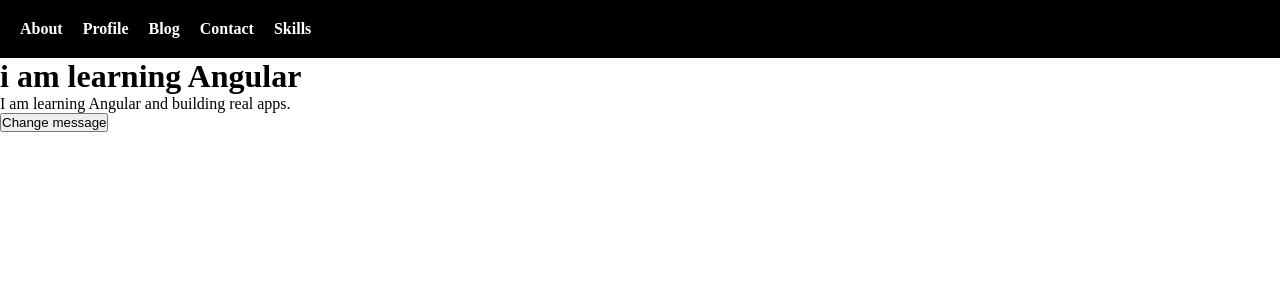
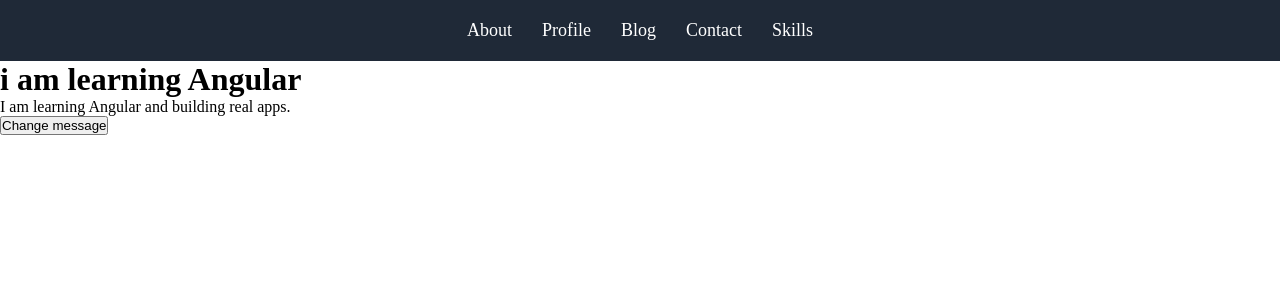
Before and after one commit to Maina-git/ANGULAR-APP, an Angular app: page /about in a window 1280 px wide. Shown: the top 300 px of the page. Built offline with nearby package versions, Linux system fonts and the light colour scheme.

Commit message:
added routerlink and the commonodule

```diff
--- a/src/app/app.html
+++ b/src/app/app.html
@@ -1,10 +1,14 @@
-<nav>
+<!--<nav>
   <a routerLink="/about">About</a>
   <a routerLink="/profile">Profile</a>
   <a routerLink="/blog">Blog</a>
   <a routerLink="/contacts">Contact</a>
   <a routerLink="/skills">Skills</a>
 </nav>
+-->
+
+<app-navbar></app-navbar>
+
+<router-outlet></router-outlet>
 
 <!-- this serves as the  window screen for  the  nav items  better display -->
-<router-outlet></router-outlet>
--- a/src/app/app.ts
+++ b/src/app/app.ts
@@ -1,10 +1,11 @@
 
 import { Component } from '@angular/core';
 import { RouterOutlet, RouterLink } from '@angular/router';
+import { Navbar } from './components/navbar/navbar';
 
 @Component({
   selector: "app-root",
-  imports: [RouterOutlet, RouterLink],
+  imports: [RouterOutlet, Navbar],
   templateUrl: "./app.html",
   styleUrls: ["./app.css"]
 })
--- /dev/null
+++ b/src/app/components/navbar/navbar.css
@@ -0,0 +1,19 @@
+nav {
+  display: flex;
+  justify-content: center;
+  gap: 30px;
+  padding: 20px;
+  background-color: #1f2937;
+}
+
+a {
+  text-decoration: none;
+  color: white;
+  font-size: 18px;
+  font-weight: 500;
+  transition: 0.3s;
+}
+
+a:hover {
+  color: #60a5fa;
+}
--- /dev/null
+++ b/src/app/components/navbar/navbar.html
@@ -0,0 +1,5 @@
+<nav class="navbar">
+  <a *ngFor="let item of link" [routerLink]="item.path">
+    {{ item.title }}
+  </a>
+</nav>
--- /dev/null
+++ b/src/app/components/navbar/navbar.ts
@@ -0,0 +1,30 @@
+import { Component } from '@angular/core';
+import { RouterLink } from '@angular/router';
+import { CommonModule } from '@angular/common';
+//import path from 'path/win32';
+
+//RouterLink is used to navigate between different pages in the application
+//common module is used to access common directives and pipes in the template
+
+interface Link {
+  path:string,
+  title:string
+}
+
+@Component({
+  selector: 'app-navbar',
+  standalone:true,
+  imports: [RouterLink, CommonModule],
+  templateUrl: './navbar.html',
+  styleUrl: './navbar.css',
+})
+export class Navbar {
+
+link:Link[] = [
+  {path:"about", title:"About"},
+  {path:"profile", title:"Profile"},
+  {path:"blog", title:"Blog"},
+  {path:"contacts", title:"Contact"},
+  {path:"skills", title:"Skills"}
+]
+}
```
Also changed, not shown: src/app/app.css (line endings or trailing spaces), src/app/pages/skills/skills.css (line endings or trailing spaces), 1 other file (tests, documents, lock files or other folders).
